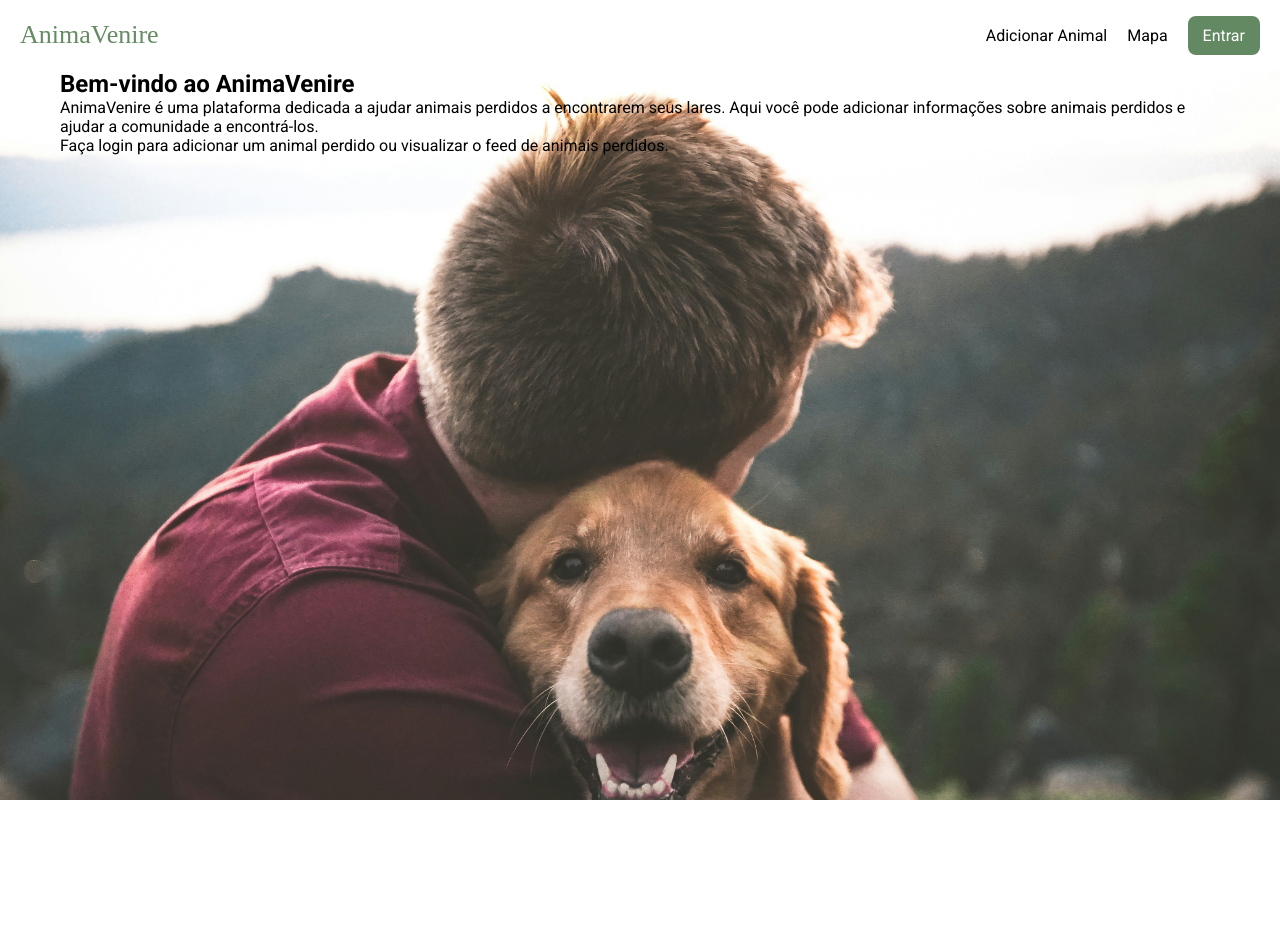
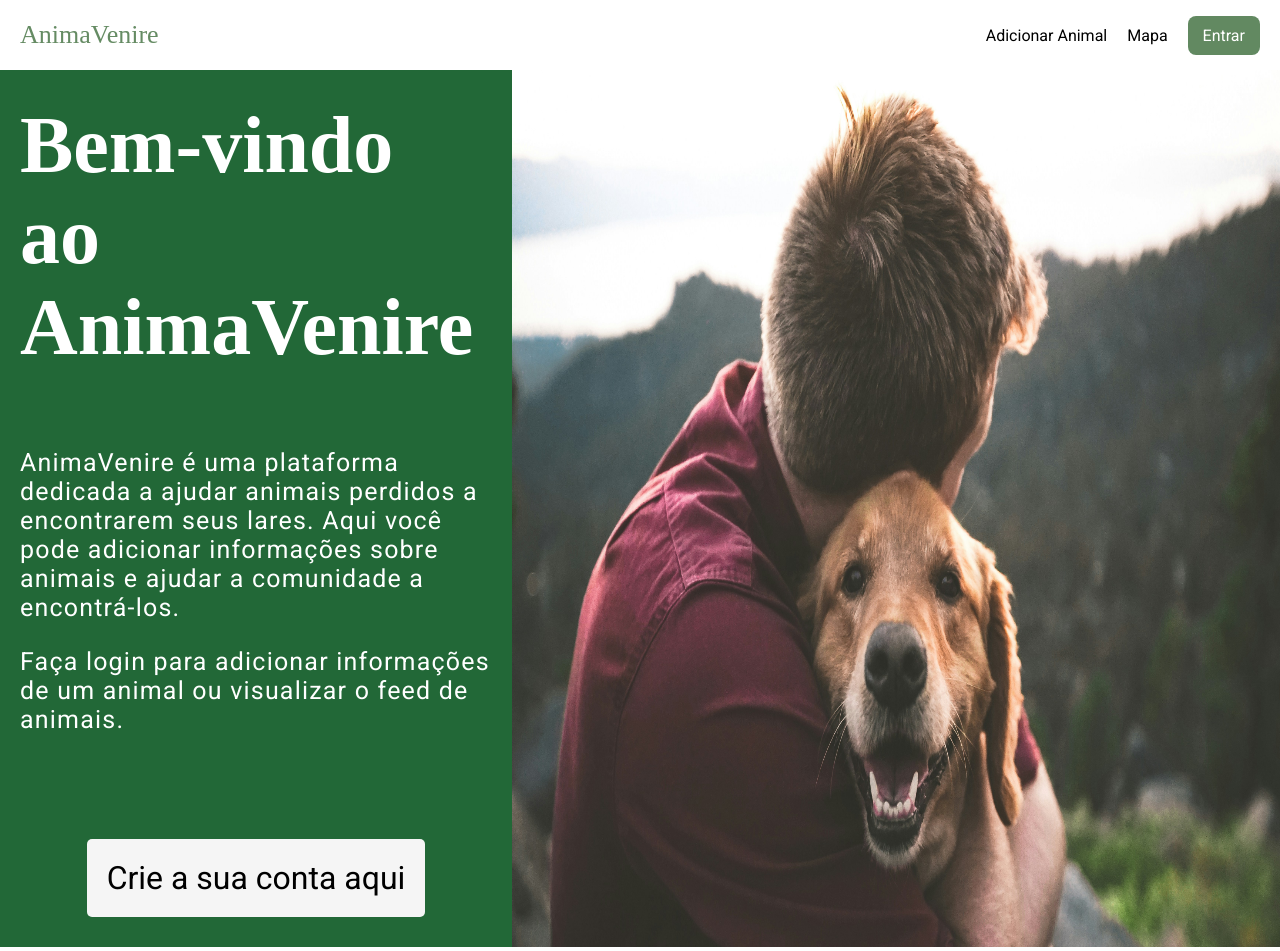
Before and after one commit to kyoduke/animavenire-react, a React (Vite) app: page / in a window 1280 px wide. Before the commit the page ends 800 px from the top, so only its background shows below. Built offline with nearby package versions, Linux system fonts and the light colour scheme.

Commit message:
wip: updated landing page

```diff
--- a/src/routes/Root/Root.css
+++ b/src/routes/Root/Root.css
@@ -1,18 +1,49 @@
 .container {
     position: relative;
     gap: 1rem;
-    padding: 0 6rem;
-    background-image: url("/public/img/landing-page-image.jpg");
-    background-size: cover;
     height: calc(100vh - 7rem);
+
+    .main-container {
+        display: flex;
+        .main-info {
+            display: flex;
+            flex-direction: column;
+            gap: 2.5rem;
+            background-color: #226837;
+            padding: 3rem 2rem;
+
+            h1 {
+                font-family: NewReader;
+                font-size: 8rem;
+                color: white;
+                margin-bottom: 5rem;
+            }
+            p {
+                font-size: 2.5rem;
+                letter-spacing: 0.12rem;
+                color: white;
+            }
+            button {
+                align-self: center;
+                width: fit-content;
+                margin-top: 8rem;
+                font-size: 3.2rem;
+                padding: 2rem;
+                border: none;
+                border-radius: 0.5rem;
+                background-color: whitesmoke;
+
+                &:hover {
+                }
+            }
+        }
+
+        .image-container {
+            max-width: 60%;
+            img {
+                width: 100%;
+                height: 100%;
+            }
+        }
+    }
 }
-
-.info-container h2 {
-    font-size: 2.4rem;
-    margin-bottom: 1rem;
-}
-
-.info-container p {
-    font-size: 1.6rem;
-    margin-bottom: 1rem;
-}
--- a/src/routes/Root/Root.tsx
+++ b/src/routes/Root/Root.tsx
@@ -1,6 +1,7 @@
 import { Header } from "../../components/Header/Header";
 import { PetsFeed } from "../../components/PetsFeed/PetsFeed";
 import { useAuth } from "../../contexts/AuthContext";
+import landingPageImage from "../../../public/img/landing-page.jpg";
 import "./Root.css";
 
 function Root() {
@@ -12,16 +13,27 @@ function Root() {
         <PetsFeed />
       ) : (
         <div className="container">
-          <h2>Bem-vindo ao AnimaVenire</h2>
-          <p>
-            AnimaVenire é uma plataforma dedicada a ajudar animais perdidos a
-            encontrarem seus lares. Aqui você pode adicionar informações sobre
-            animais perdidos e ajudar a comunidade a encontrá-los.
-          </p>
-          <p>
-            Faça login para adicionar um animal perdido ou visualizar o feed de
-            animais perdidos.
-          </p>
+          <div className="main-container">
+            <div className="main-info">
+              <h1>Bem-vindo ao AnimaVenire</h1>
+              <p>
+                AnimaVenire é uma plataforma dedicada a ajudar animais perdidos
+                a encontrarem seus lares. Aqui você pode adicionar informações
+                sobre animais e ajudar a comunidade a encontrá-los.
+              </p>
+              <p>
+                Faça login para adicionar informações de um animal ou visualizar
+                o feed de animais.
+              </p>
+              <button>Crie a sua conta aqui</button>
+            </div>
+            <div className="image-container">
+              <img
+                src={landingPageImage}
+                alt="Uma pessoa abraçando o cachorro."
+              />
+            </div>
+          </div>
         </div>
       )}
     </>
```
Also changed, not shown: public/img/landing-page.jpg (renamed from public/img/landing-page-image.jpg).
